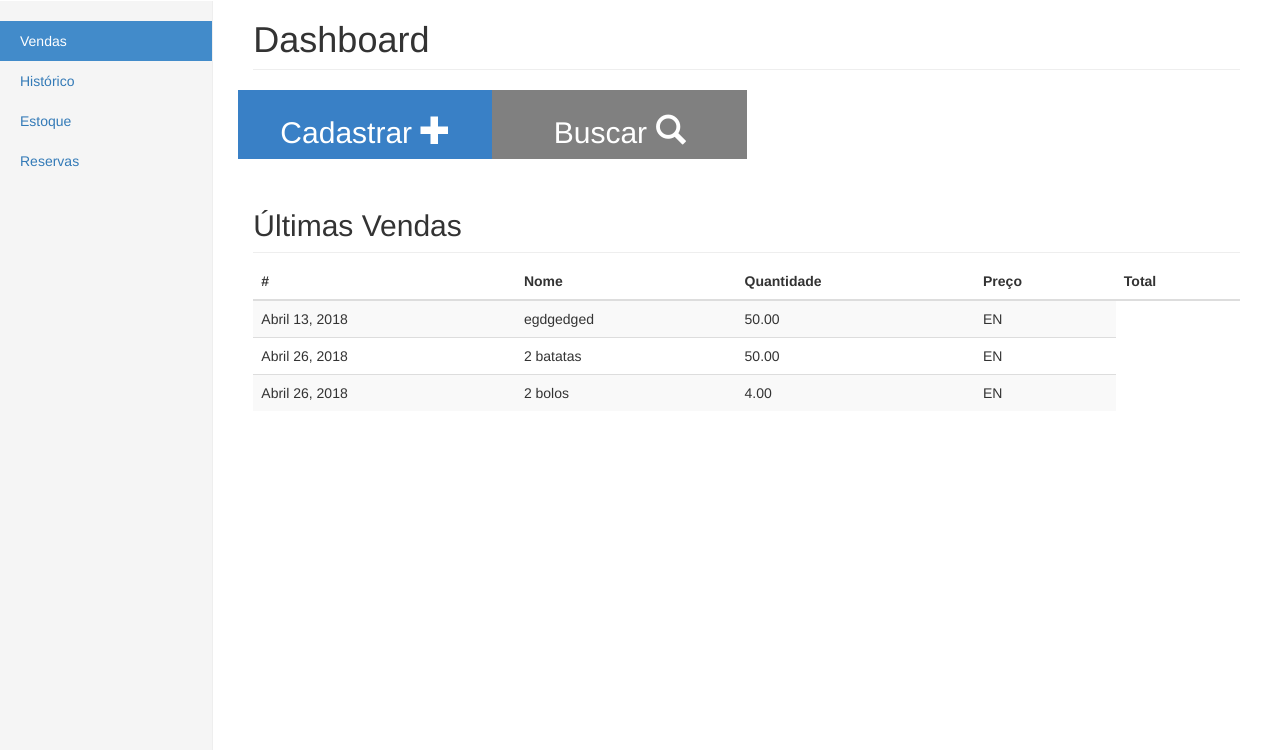
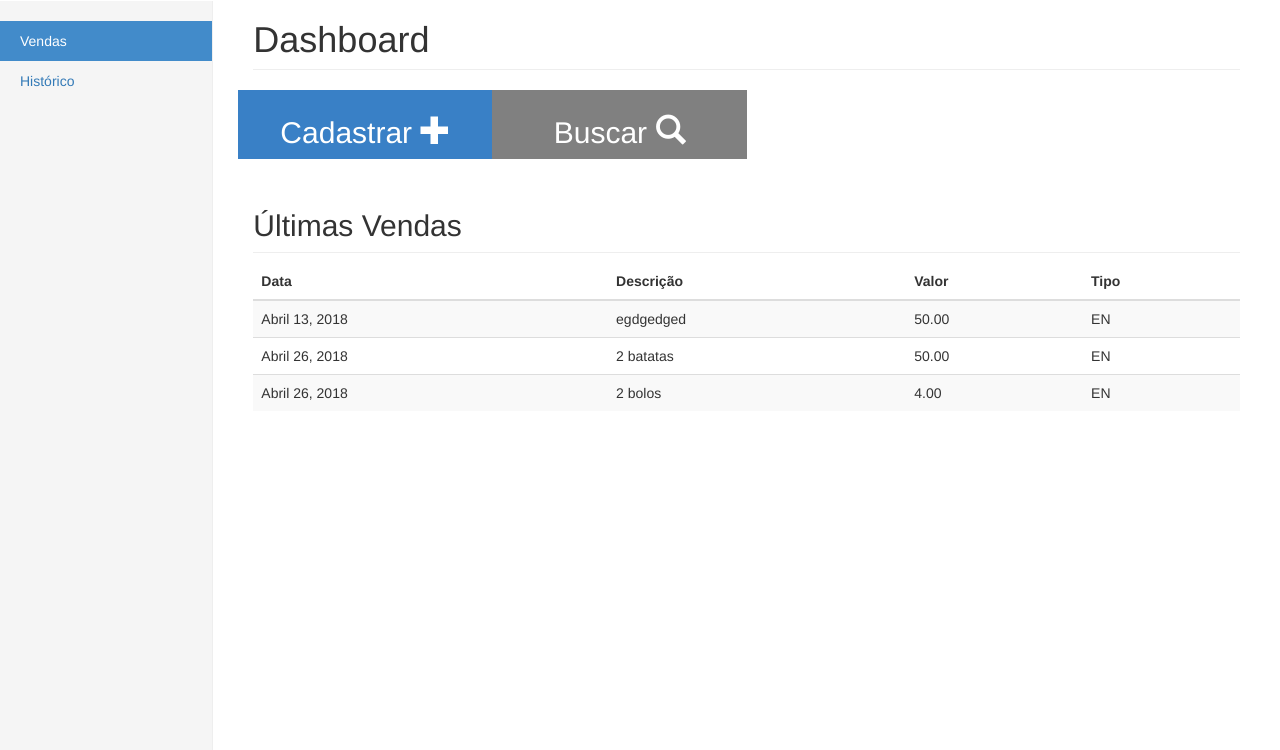
Before and after one commit to ES-20181/projeto, a Django app: page / in a window 1280 px wide. Shown: the part 50-800 px from the top of the page. Run offline with Django 3.2, Linux system fonts and the light colour scheme; data comes from the database, SQL or seed files in the repository; some libraries are stand-ins or nearby versions; some web fonts are replaced.

Commit message:
Finalizado integraçẽs e correções

```diff
--- a/vendas/templates/vendas/busc-venda.html
+++ b/vendas/templates/vendas/busc-venda.html
@@ -26,7 +26,7 @@
             <span class="icon-bar"></span>
             <span class="icon-bar"></span>
           </button>
-          <a class="navbar-brand" href="dashboard.html">CRM Vendas</a>
+          <a class="navbar-brand" href="{% url 'dashboard' %}">CRM Vendas</a>
       </div>
 	    <div class="collapse navbar-collapse" id="menu">
 	      	<ul class="nav navbar-nav navbar-right">
--- a/vendas/templates/vendas/dashboard.html
+++ b/vendas/templates/vendas/dashboard.html
@@ -44,8 +44,6 @@
           <ul class="nav nav-sidebar">
             <li class="active"><a href="#">Vendas</a></li>
             <li><a href="#">Histórico</a></li>
-            <li><a href="#">Estoque</a></li>
-            <li><a href="#">Reservas</a></li>
           </ul>
         </div>
         <div class="col-sm-9 col-sm-offset-3 col-md-10 col-md-offset-2 main">
@@ -59,7 +57,7 @@
               </div>
             </a>
 
-            <a href="{% url 'listar_vendas' %}" style="color: white">
+            <a href="{% url 'buscar_vendas' %}" style="color: white">
               <div class="col-xs-6 col-sm-3 placeholder" id="bloco" style="background-color: gray">
                 <h2>Buscar <span class="glyphicon glyphicon-search"></span></h2>
               </div>
@@ -72,11 +70,10 @@
             <table class="table table-striped table-hover">
               <thead>
                 <tr>
-                  <th>#</th>
-                  <th>Nome</th>
-                  <th>Quantidade</th>
-                  <th>Preço</th>
-                  <th>Total</th>
+                  <th>Data</th>
+                  <th>Descrição</th>
+                  <th>Valor</th>
+                  <th>Tipo</th>
                 </tr>
               </thead>
               <tbody>
--- a/vendas/urls.py
+++ b/vendas/urls.py
@@ -3,8 +3,9 @@ from . import views
 
 urlpatterns = [
     path('', views.dashboard, name='dashboard'),
-    path('listar_vendas', views.listar_vendas, name='listar_vendas'),
+    path('dashboard', views.dashboard, name='dashboard'),
     path('nova', views.nova_venda, name='nova_venda'),
+    path('buscar_vendas', views.buscar_vendas, name='buscar_vendas'),
     path('atualizar/<int:id>/', views.atualizar_venda, name='atualizar_venda'),
     path('deletar/<int:id>/', views.deletar_venda, name='deletar_venda'),
     path('login', views.login, name='login'),
--- a/vendas/views.py
+++ b/vendas/views.py
@@ -1,24 +1,12 @@
 from django.shortcuts import render, redirect
 from .models import Venda
 from .forms import VendaForm
-# import time
 
 
 def dashboard(request):
     vendas = Venda.objects.all()
-    # ultimas_vendas = []
-    # for venda in vendas:
-    #     for i in range(5):
-    #         ultimas_vendas.append(venda)
     return render(request, 'vendas/dashboard.html',
                   {'vendas': vendas})
-
-
-def listar_vendas(request):
-    # vendas = Venda.objects.all()
-    # if (codigo):
-    #     return render(request, 'vendas/busc-venda.html', {'vendas': vendas})
-    return render(request, 'vendas/busc-venda.html')
 
 
 def nova_venda(request):
@@ -29,6 +17,10 @@ def nova_venda(request):
         return redirect('listar_vendas')
 
     return render(request, 'vendas/cad-venda.html', {'form': form})
+
+
+def buscar_vendas(request):
+    return render(request, 'vendas/busc-venda.html')
 
 
 def atualizar_venda(request, id):
@@ -56,7 +48,4 @@ def deletar_venda(request, id):
 
 
 def login(request):
-    # time.sleep(5)
-    # if True:
-    #     return redirect('dashboard')
     return render(request, 'vendas/login.html')
```
Also changed, not shown: vendas/templates/vendas/cad-venda.html (+5 -5 lines).
